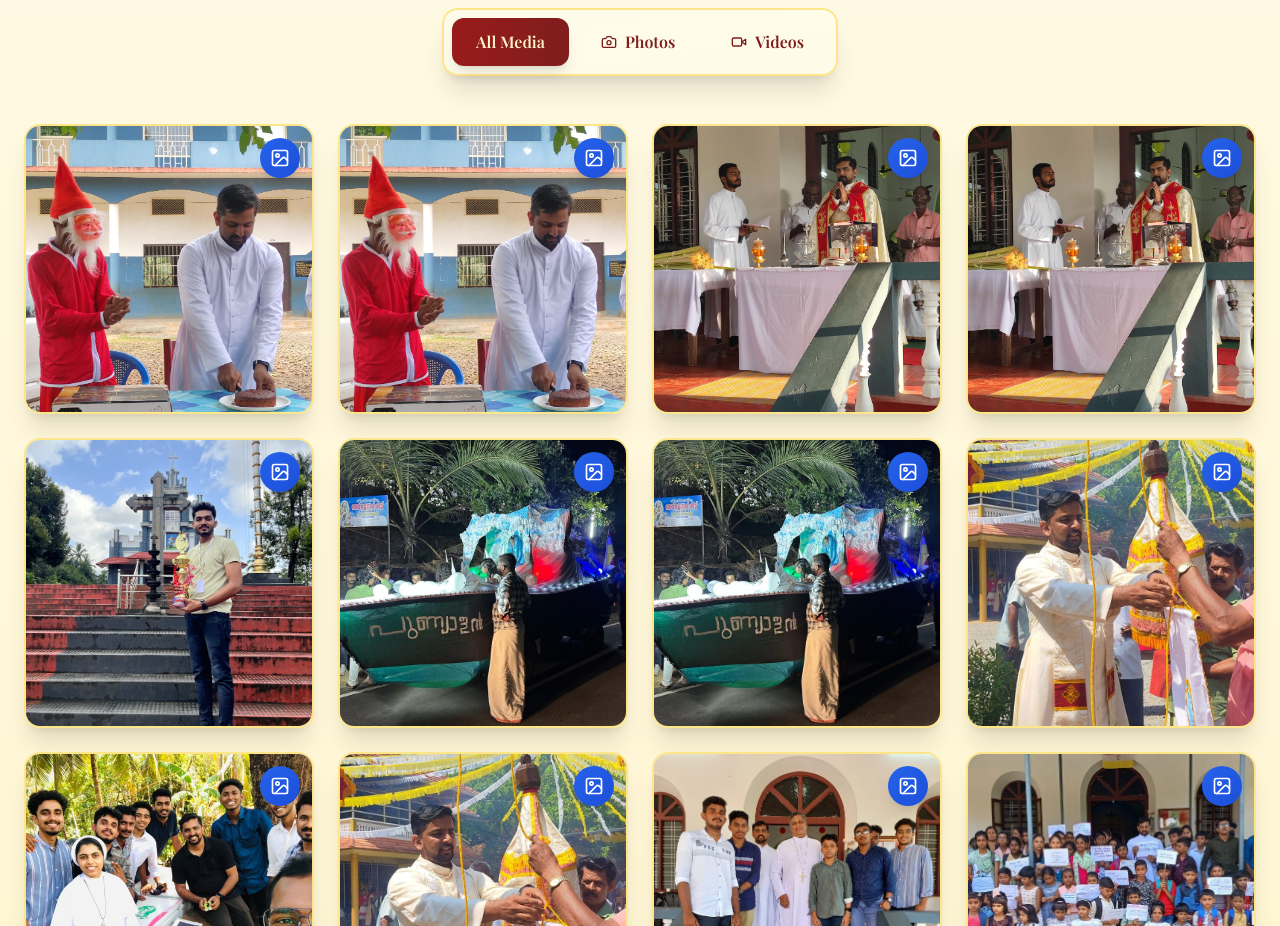
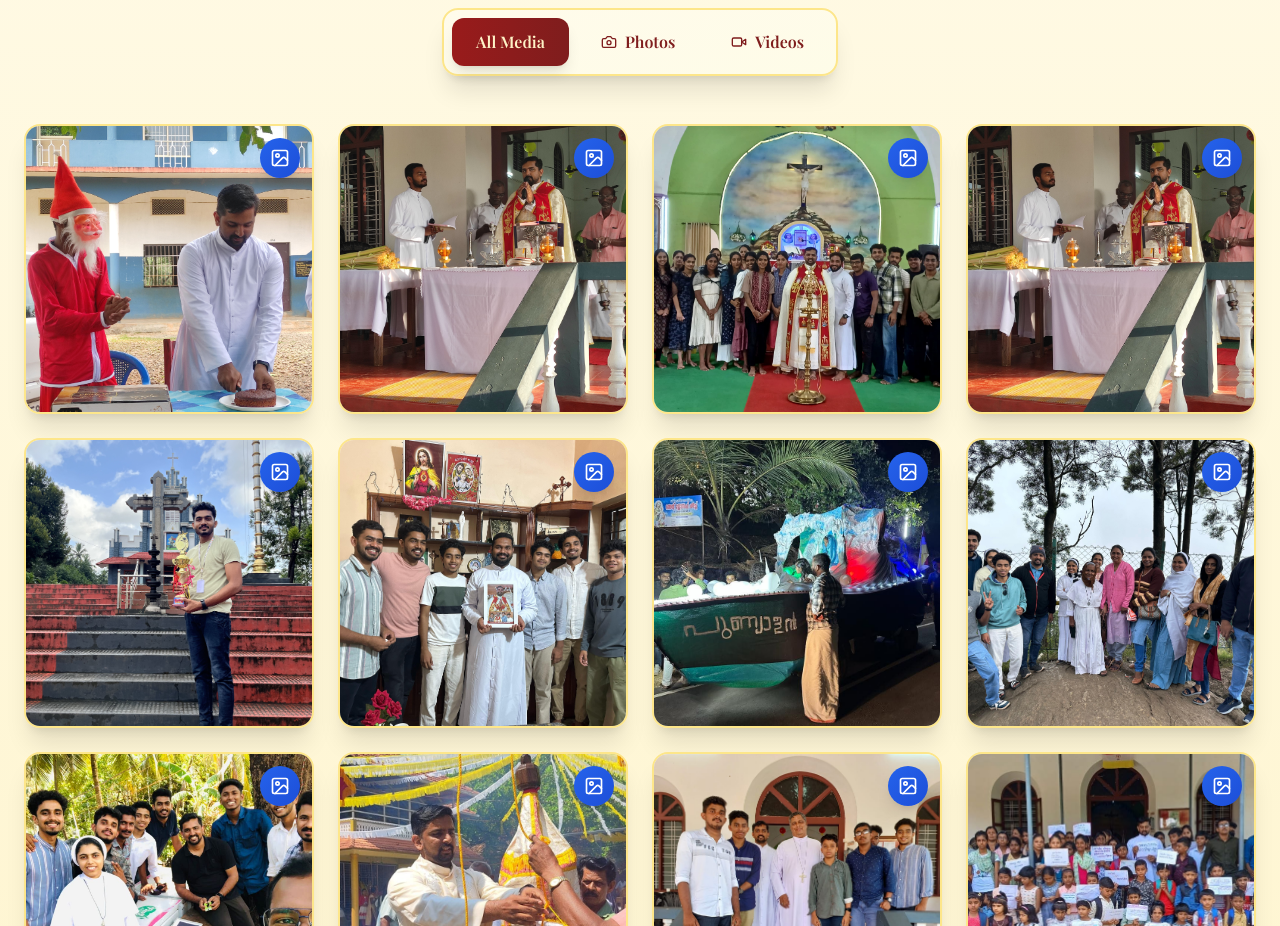
Before and after one commit to akhiljo88/stjosephchurch, a React (Vite) app: page /gallery in a window 1280 px wide. Shown: the part 500-1426 px from the top of the page. Built offline with nearby package versions, Linux system fonts and the light colour scheme; no server answers; a web font is replaced by a local one.

Commit message:
Updated Gallery.tsx

```diff
--- a/src/pages/Gallery.tsx
+++ b/src/pages/Gallery.tsx
@@ -22,14 +22,14 @@ const Gallery: React.FC = () => {
     {
       id: 2,
       type: 'photo',
-      src: '/images/IMG_20221218_123746.jpg',
+      src: '/images/IMG_20230402_073518 copy.jpg',
       title: 'James Palakkunnel - Parish Coordinator',
       category: 'Leadership'
     },
     {
       id: 3,
       type: 'photo',
-      src: '/images/IMG_20230402_073518 copy.jpg',
+      src: '/images/IMG-20250629-WA0074.jpg',
       title: 'Akhil Jose - Parish Secretary',
       category: 'Leadership'
     },
@@ -50,7 +50,7 @@ const Gallery: React.FC = () => {
     {
       id: 6,
       type: 'photo',
-      src: '/images/IMG-20230212-WA0005 copy.jpg',
+      src: '/images/IMG-20240122-WA0141.jpg',
       title: 'Arabi Waterfalls - Natural Beauty',
       category: 'Nature'
     },
@@ -64,7 +64,7 @@ const Gallery: React.FC = () => {
     {
       id: 8,
       type: 'photo',
-      src: '/images/IMG-20230212-WA0011 copy.jpg',
+      src: 'public/images/IMG-20240120-WA0085.jpg',
       title: 'Baby Ezhuthupally - Kaikkaran',
       category: 'Management'
     },
```
